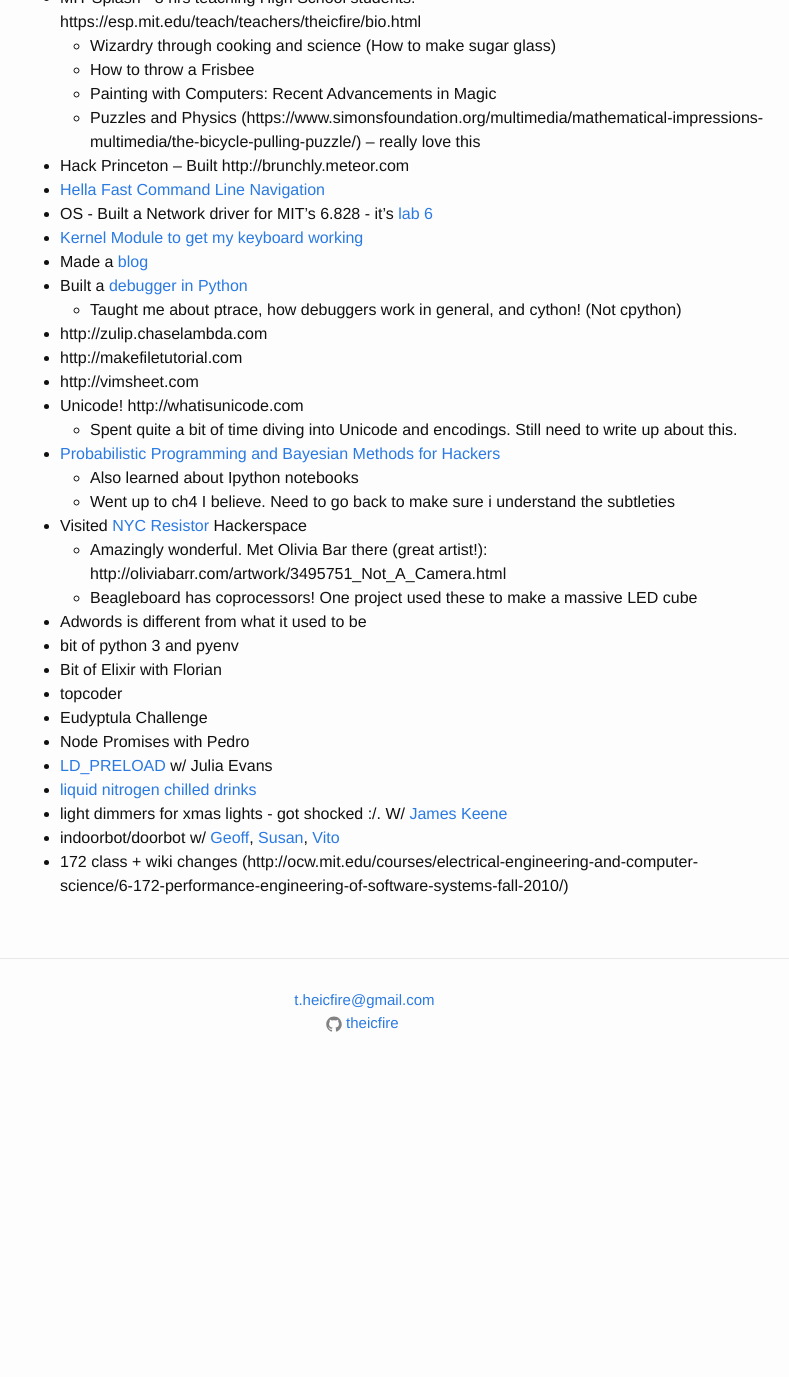
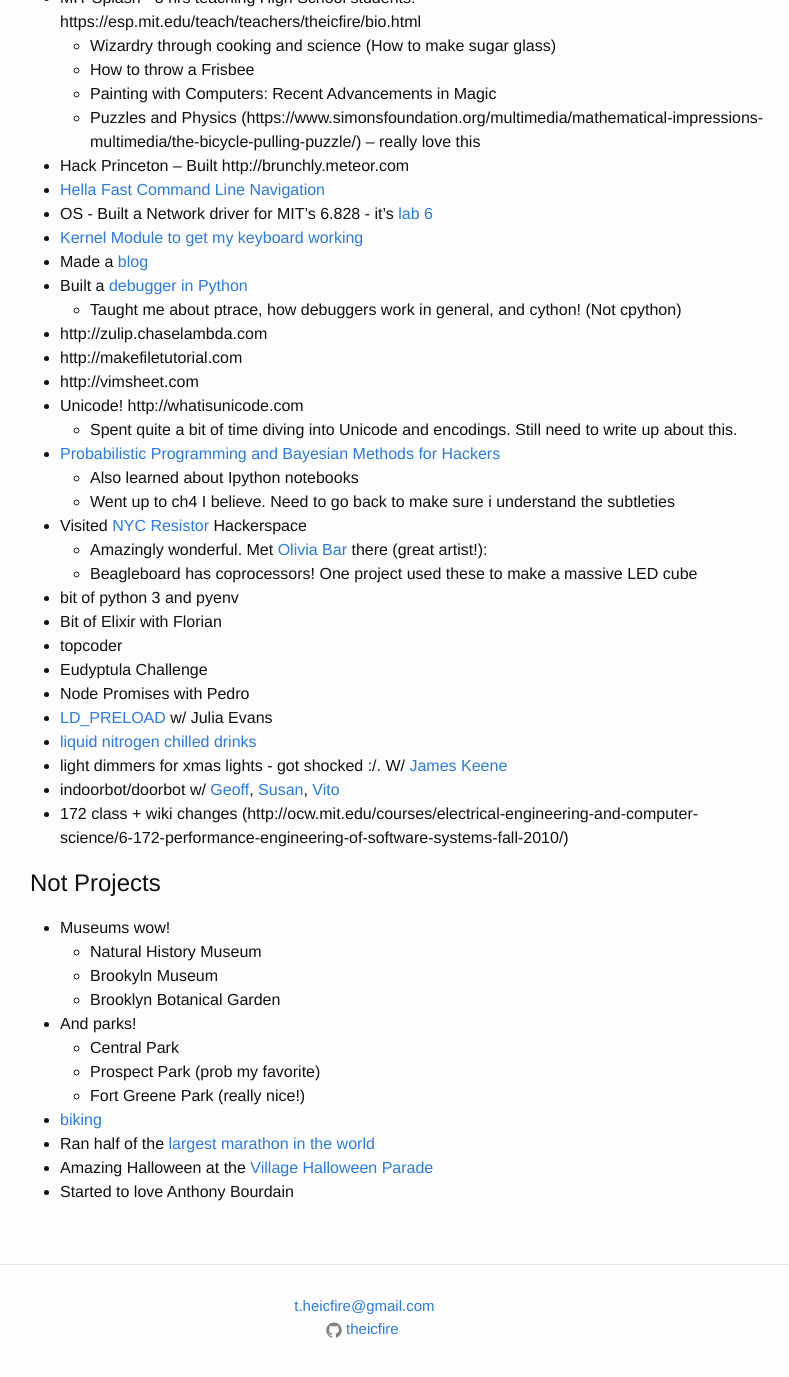
Before and after one commit to chaselambda/chaselambda.github.io, a Jekyll site: the page built from _posts/2014-12-21-hacker-school-projects.markdown, in a window 1280 px wide and 1400 px high, scrolled down 472 px. Shown: the top 1377 px of the window, without its empty margins (240-1029 px from the left). Built offline with Jekyll 4.4.1, drawn with Linux system fonts in a browser that asks for light colours; before the commit the page ends 1566 px from its top, so only the background shows below that.

Commit message:
Added Not Projects

```diff
--- a/_posts/2014-12-21-hacker-school-projects.markdown
+++ b/_posts/2014-12-21-hacker-school-projects.markdown
@@ -34,9 +34,8 @@
     * Also learned about Ipython notebooks
     * Went up to ch4 I believe. Need to go back to make sure i understand the subtleties
 * Visited [NYC Resistor](http://www.nycresistor.com/) Hackerspace
-    * Amazingly wonderful. Met Olivia Bar there (great artist!): http://oliviabarr.com/artwork/3495751_Not_A_Camera.html
+    * Amazingly wonderful. Met [Olivia Bar](http://oliviabarr.com/artwork/3495751_Not_A_Camera.html) there (great artist!):
     * Beagleboard has coprocessors! One project used these to make a massive LED cube
-* Adwords is different from what it used to be
 * bit of python 3 and pyenv
 * Bit of Elixir with Florian
 * topcoder
@@ -47,3 +46,18 @@
 * light dimmers for xmas lights - got shocked :/. W/ [James Keene](https://twitter.com/_jak)
 * indoorbot/doorbot w/ [Geoff](https://github.com/RadicalZephyr), [Susan](https://github.com/susinmotion), [Vito](https://github.com/vitosamson)
 * 172 class + wiki changes (http://ocw.mit.edu/courses/electrical-engineering-and-computer-science/6-172-performance-engineering-of-software-systems-fall-2010/)
+
+# Not Projects
+
+* Museums wow!
+    * Natural History Museum
+    * Brookyln Museum
+    * Brooklyn Botanical Garden
+* And parks!
+    * Central Park
+    * Prospect Park (prob my favorite)
+    * Fort Greene Park (really nice!)
+* [biking](http://www.strava.com/activities/225001542)
+* Ran half of the [largest marathon in the world](http://www.tcsnycmarathon.org/)
+* Amazing Halloween at the [Village Halloween Parade](http://www.halloween-nyc.com/)
+* Started to love Anthony Bourdain
```
